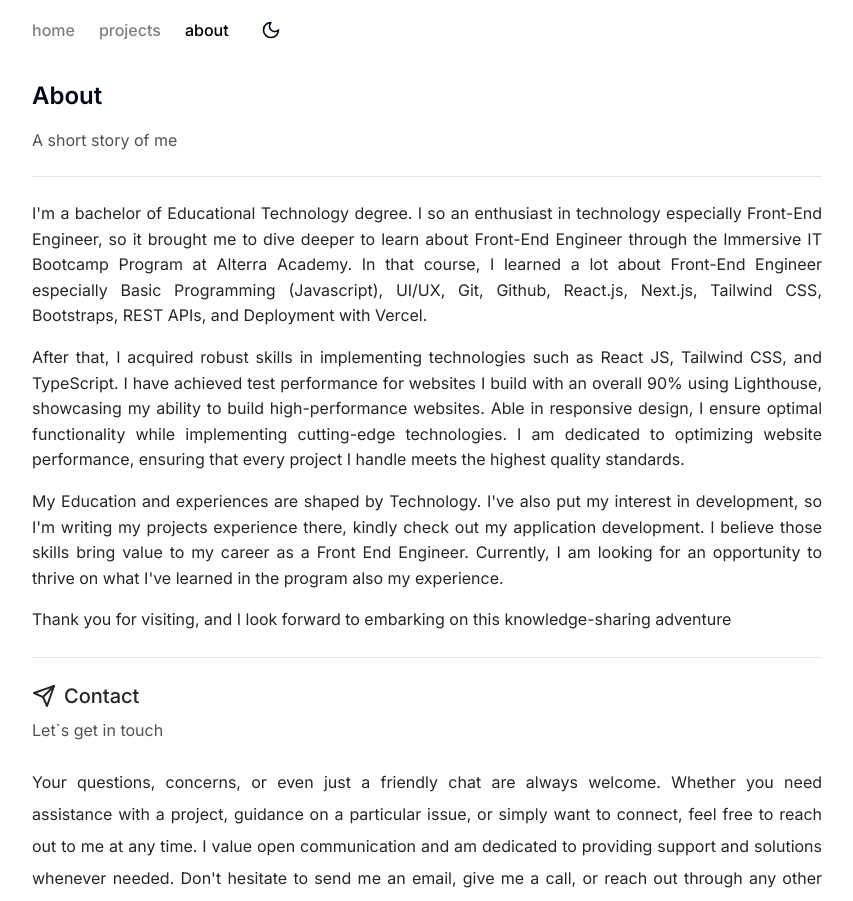
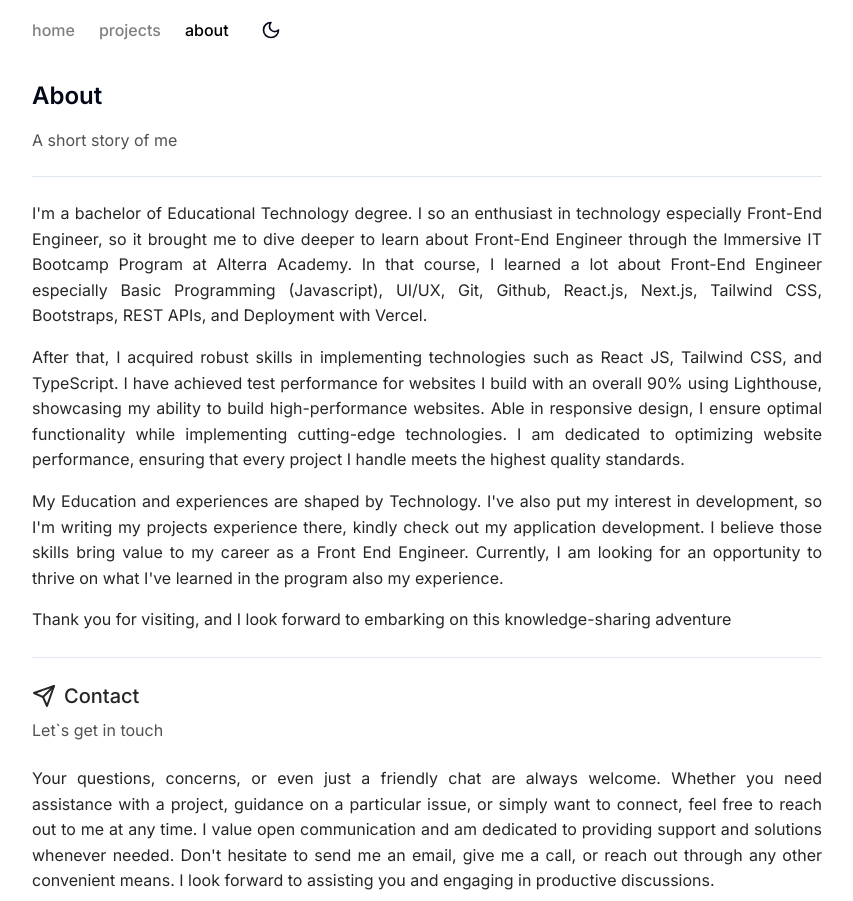
Before and after one commit to abdurrozaqf/abdurrozaqf-website, a Next.js app: page /about in a window 1280 px wide. Shown: the top 901 px of the page, without its empty margins (213-1066 px from the left). Built offline with nearby package versions, Linux system fonts and the light colour scheme.

Commit message:
feat: update about pages

```diff
--- a/src/modules/about/components/Contact.tsx
+++ b/src/modules/about/components/Contact.tsx
@@ -1,9 +1,9 @@
+import { Send } from "lucide-react";
 import React from "react";
 
 import SectionSubHeading from "@/components/elements/SectionSubHeading";
 import SectionHeading from "@/components/elements/SectionHeading";
 
-import { Send } from "lucide-react";
 import Contact from "@/modules/contact";
 
 interface ContactProps {}
--- a/src/modules/contact/components/Introduction.tsx
+++ b/src/modules/contact/components/Introduction.tsx
@@ -3,7 +3,7 @@ import React from "react";
 export default function Introduction() {
   return (
     <section className="mb-6">
-      <p className="leading-[1.8] text-neutral-800 dark:text-neutral-300 md:leading-loose text-justify">
+      <p className="leading-[1.4] text-neutral-800 dark:text-neutral-300 md:leading-[1.6] text-justify">
         Your questions, concerns, or even just a friendly chat are always
         welcome. Whether you need assistance with a project, guidance on a
         particular issue, or simply want to connect, feel free to reach out to
```
